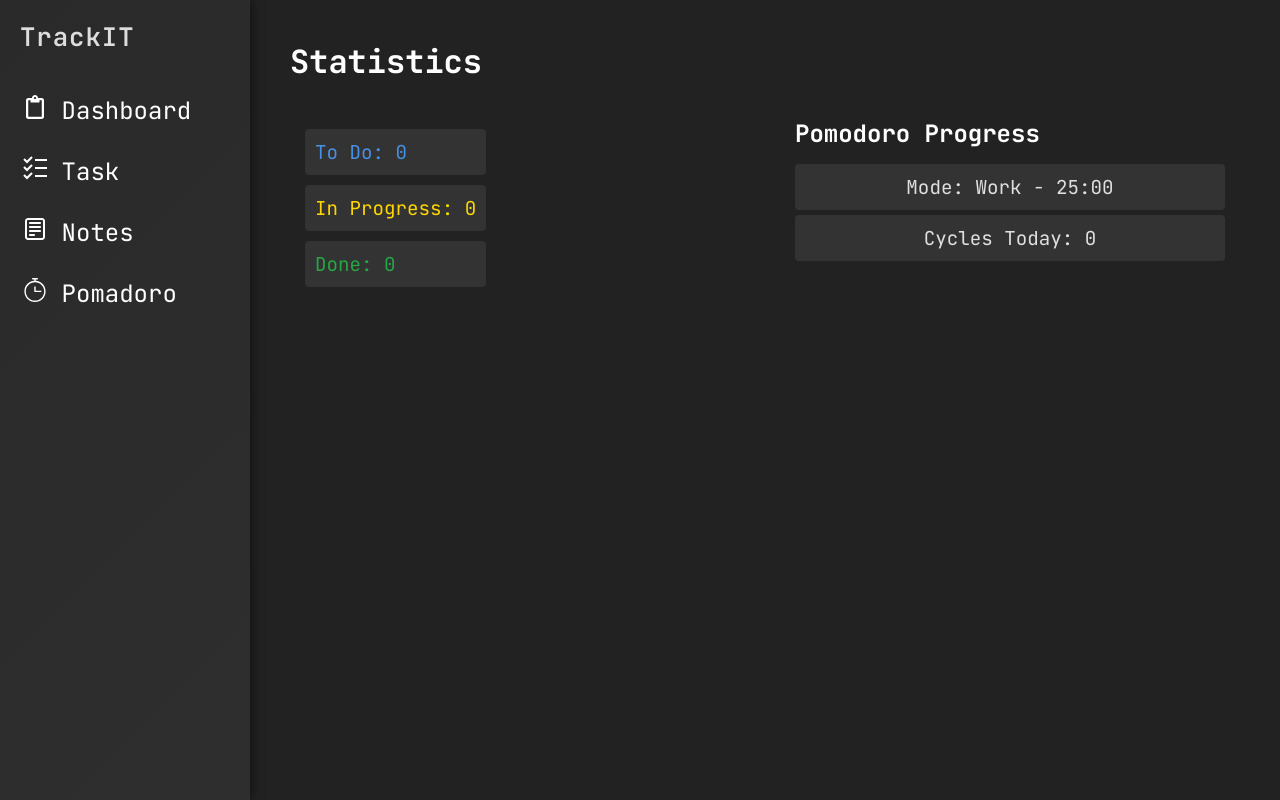
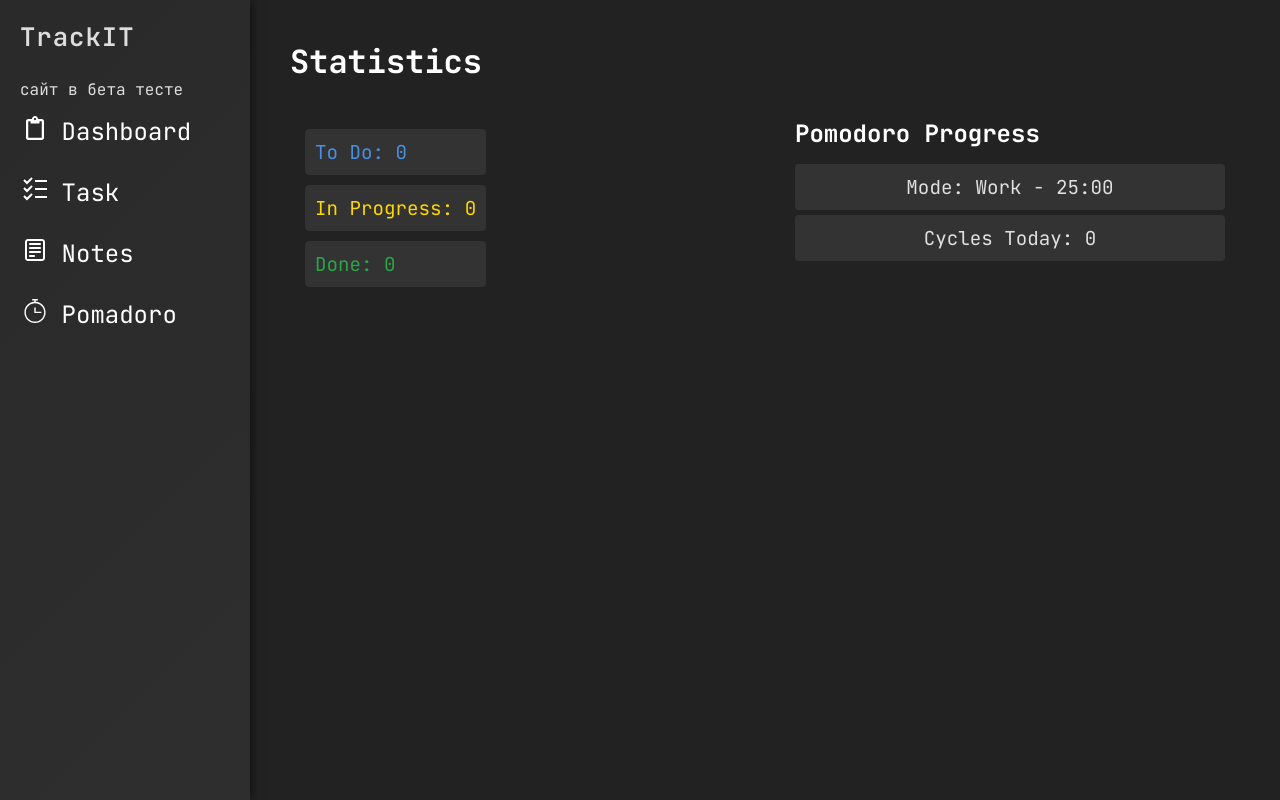
Before and after one commit to zatrudnilovbtw/Tasktracker, a React (Vite) app: page / in a window 1280 px wide. Built offline with nearby package versions, Linux system fonts and the light colour scheme.

Commit message:
бета

```diff
--- a/src/components/Layout/Layout.jsx
+++ b/src/components/Layout/Layout.jsx
@@ -40,6 +40,8 @@ const Layout = ({ dashboard, todo, notes, pomadoro, settings }) => {
       </button>
       <aside className={`sidebar ${isSidebarOpen ? "open" : ""}`}>
         <h2>TrackIT</h2>
+        <p>сайт в бета тесте</p>
+
         <ul>
           <li onClick={() => handlePageChange("dashboard")}>
             <span className="icon">
```
